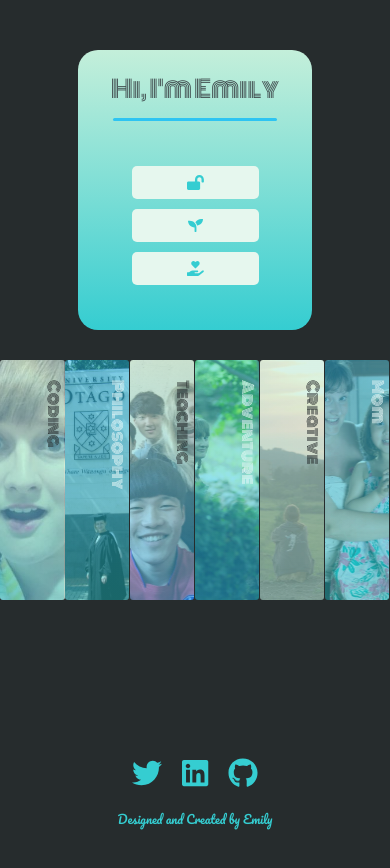
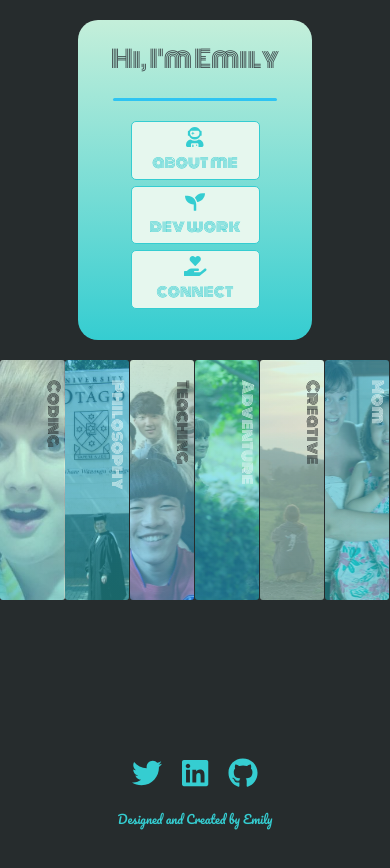
Before and after one commit to emilyjennings/emily-portfolio, a React (Create React App) app: page / in a window 390 px wide. Shown: the top 868 px of the page. Built offline with nearby package versions, Linux system fonts and the light colour scheme; a web font is replaced by a local one.

Commit message:
added some UX functionality

```diff
--- a/src/App.css
+++ b/src/App.css
@@ -45,7 +45,6 @@ a {
   z-index: 2;
   padding-top: 5px;
   top: 0;
-
 }
 
 .navtitle {
@@ -63,15 +62,25 @@ a {
 }
 
 .navlinks a, .mobile-navlinks a {
-  margin: 15px;
   background-color: #e6f7ee;
   color: #35CDD1;
-  padding: 10px 20px;
+  border: 0.5px solid #35CDD1;
   text-decoration: none;
   border-radius: 5px;
   clear: both;
   font-family: 'Monoton', serif;
-  font-size: 20px;
+  font-size: 100%;
+  display: inline-block;
+  padding: 10px;
+  margin: 0 10px
+}
+
+.navlinks p {
+  margin: 0
+}
+
+.navlinks svg {
+  font-size: 20px
 }
 
 .navlinks a:hover, .mobile-navlinks a:hover {
@@ -125,8 +134,8 @@ a {
   height: 3px;
   background-color: #2ec4f2;
   border: 0 none;
-  margin-top: 10px;
-  margin-bottom: 40px;
+  margin-top: 0;
+  margin-bottom: 30px;
   border-radius: 3px
 }
 
@@ -447,6 +456,15 @@ i {
 
 .tile svg {
   font-size: 2em
+}
+
+.scrolldown {
+  color: #C4EFDA;
+  position: fixed;
+  bottom: 40px;
+  right: 35px;
+  font-size: 28px;
+  opacity: 0
 }
 
 
@@ -887,14 +905,14 @@ form {
     font-size: 20px;
   }
 
-  hr {
-    margin-bottom: 12px
+  .navbar hr {
+    margin: 20px auto 20px auto
   }
 
   .navlinks a {
     display: inline-block;
     padding: 5px;
-    margin: 5px auto;
+    margin: 0 auto 6px auto;
     font-size: 15px;
     width: 50%
   }
@@ -904,8 +922,8 @@ form {
   }
 
   .navbar {
-    height: 260px;
-    margin-top: 50px;
+    height: 300px;
+    margin-top: 20px;
     padding-bottom: 20px
   }
 
--- a/src/App.js
+++ b/src/App.js
@@ -17,9 +17,9 @@ import Projects from './components/Projects'
 import { library } from '@fortawesome/fontawesome-svg-core'
 import { FontAwesomeIcon } from '@fortawesome/react-fontawesome'
 import { faTwitter, faLinkedin, faGithub } from '@fortawesome/free-brands-svg-icons'
-import { faLaptopCode, faLightbulb, faSchool, faGlobeAsia, faPencilRuler, faBabyCarriage, faHandHoldingHeart, faSeedling, faLockOpen, faArrowUp } from '@fortawesome/free-solid-svg-icons'
+import { faLaptopCode, faLightbulb, faSchool, faGlobeAsia, faPencilRuler, faBabyCarriage, faHandHoldingHeart, faSeedling, faUserAstronaut, faArrowUp, faAngleDoubleDown } from '@fortawesome/free-solid-svg-icons'
 
-library.add(faTwitter, faLinkedin, faGithub, faLaptopCode, faLightbulb, faSchool, faGlobeAsia, faPencilRuler, faBabyCarriage, faHandHoldingHeart, faSeedling, faArrowUp, faLockOpen)
+library.add(faTwitter, faLinkedin, faGithub, faLaptopCode, faLightbulb, faSchool, faGlobeAsia, faPencilRuler, faBabyCarriage, faHandHoldingHeart, faSeedling, faArrowUp, faUserAstronaut, faAngleDoubleDown)
 
 class App extends Component {
 
--- a/src/components/Home.js
+++ b/src/components/Home.js
@@ -3,7 +3,8 @@ import $ from 'jquery'
 
 import profile from './img/profile.jpg'
 import Tiles from './Tiles'
-import BottomLinks from './BottomLinks'
+import { FontAwesomeIcon } from '@fortawesome/react-fontawesome'
+
 
 export default class Home extends Component {
 
@@ -51,11 +52,38 @@ export default class Home extends Component {
     });
   }
 
+  scrolldown = () => {
+    $('.scrolldown').animate({
+      opacity: 1,
+    }, 500, function(){
+      $('.scrolldown').animate({
+        opacity: 0,
+      }, 500, function(){
+        $('.scrolldown').animate({
+          opacity: 1,
+        }, 500, function(){
+          $('.scrolldown').animate({
+            opacity: 0,
+          }, 500, function(){
+            $('.scrolldown').animate({
+              opacity: 1,
+            }, 500, function(){
+              $('.scrolldown').animate({
+                opacity: 0,
+              }, 500)
+            })
+          })
+        })
+      })
+    })
+  }
+
   componentDidMount(){
     {this.changeHeader()}
     {this.scrollFadeText()}
     {this.fadeButtons()}
     {this.backgroundChange()}
+    {this.scrolldown()}
   }
 
   render() {
@@ -64,6 +92,8 @@ export default class Home extends Component {
         <div className="homecaptionlast"><span id="okay">It's okay if you don't like my fonts.</span><span id="me"> This is me.</span></div>
 
         < Tiles />
+
+        <div className="scrolldown">< FontAwesomeIcon icon={'angle-double-down'} /></div>
       </div>
     );
   };
--- a/src/components/NavLinks.js
+++ b/src/components/NavLinks.js
@@ -7,9 +7,9 @@ export default class NavLinks extends Component {
   render() {
     return (
       <div className="navlinks">
-        <Link to="/about" id="a"><FontAwesomeIcon icon={'lock-open'} /></Link>
-        <Link to="/projects" id="g"><FontAwesomeIcon icon={'seedling'} /></Link>
-        <Link to="/contact" id="e"><FontAwesomeIcon icon={'hand-holding-heart'} /></Link>
+        <Link to="/about" id="a"><FontAwesomeIcon icon={'user-astronaut'} /><p>about me</p></Link>
+        <Link to="/projects" id="g"><FontAwesomeIcon icon={'seedling'} /><p>dev work</p></Link>
+        <Link to="/contact" id="e"><FontAwesomeIcon icon={'hand-holding-heart'} /><p>connect</p></Link>
       </div>
     );
   }
```
